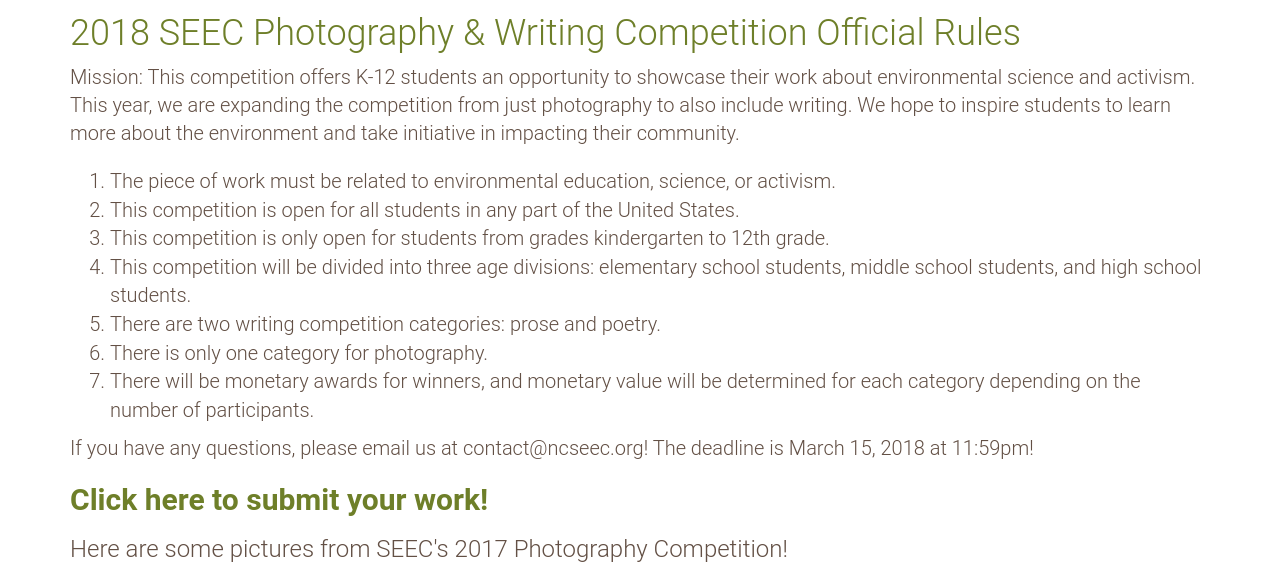
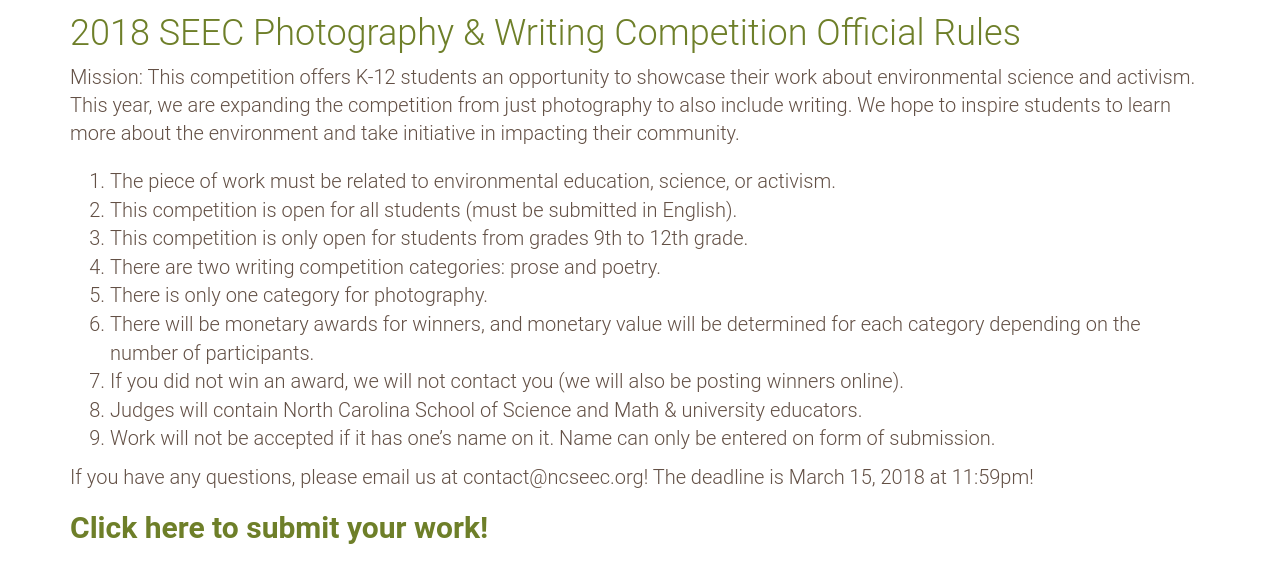
Before and after one commit to riley-martine/seec_ws, a PHP site: page /writingcompetition.php in a window 1280 px wide. Shown: the part 215-779 px from the top of the page. Run offline with PHP 8.4, Linux system fonts and the light colour scheme; some libraries are stand-ins or nearby versions.

Commit message:
Update writingcompetition.php

```diff
--- a/writingcompetition.php
+++ b/writingcompetition.php
@@ -18,14 +18,15 @@
 	</p>
 		<ol>
 				<li>The piece of work must be related to environmental education, science, or activism.</li>
-				<li>This competition is open for all students in any part of the United States.</li>
-				<li>This competition is only open for students from grades kindergarten to 12th grade.</li>
-				<li>This competition will be divided into three age divisions: elementary school students,
-					middle school students, and high school students.</li>
+				<li>This competition is open for all students (must be submitted in English).</li>
+				<li>This competition is only open for students from grades 9th to 12th grade.</li>
 				<li>There are two writing competition categories: prose and poetry.</li>
 				<li>There is only one category for photography.</li>
 				<li>There will be monetary awards for winners, and monetary value will be determined for each category
 					depending on the number of participants.</li>
+				<li>If you did not win an award, we will not contact you (we will also be posting winners online).</li>
+				<li>Judges will contain North Carolina School of Science and Math & university educators.</li>
+				<li>Work will not be accepted if it has one’s name on it. Name can only be entered on form of submission.</li>
 		</ol>
 		<p>
 		If you have any questions, please email us at
```
